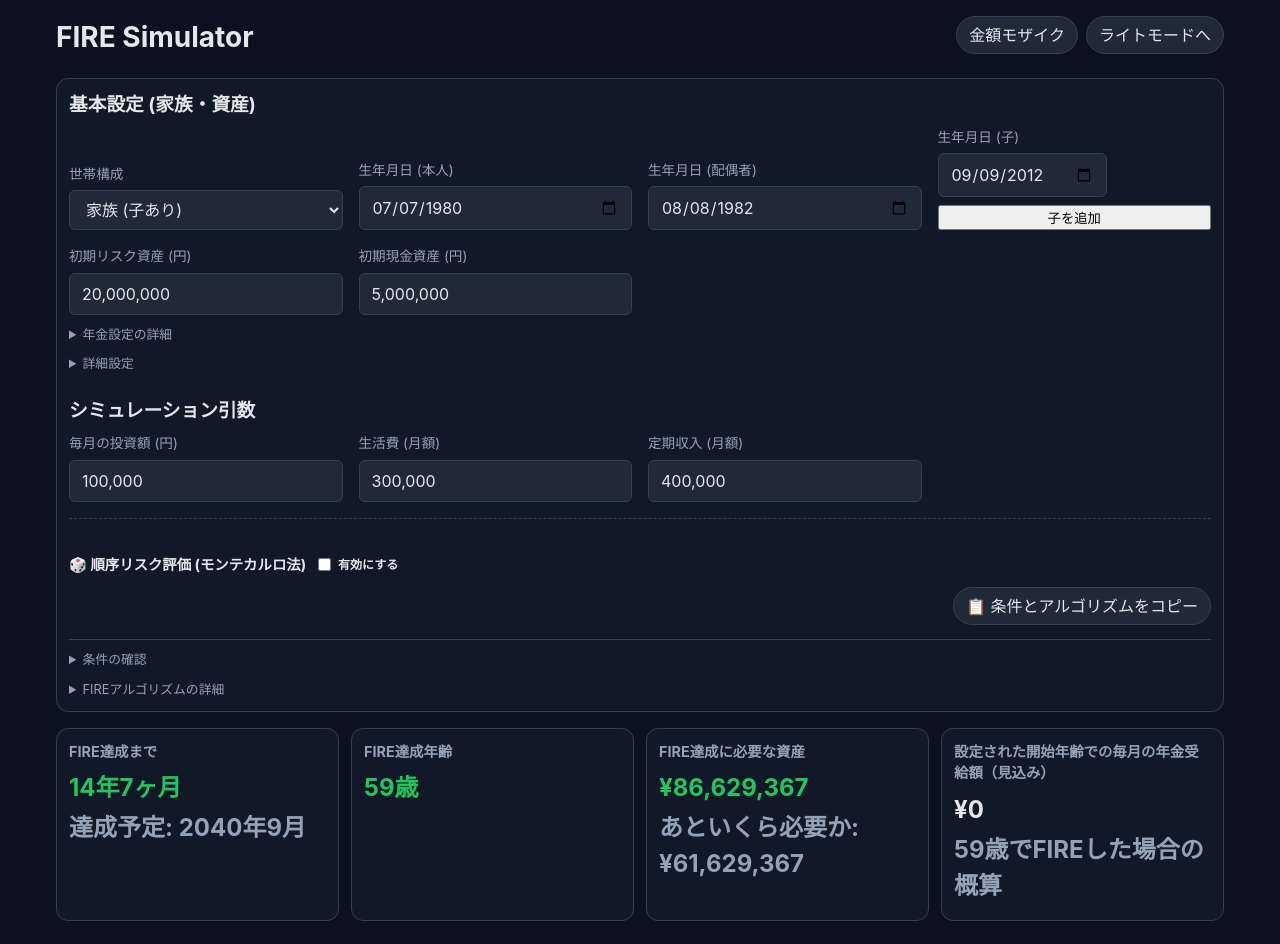
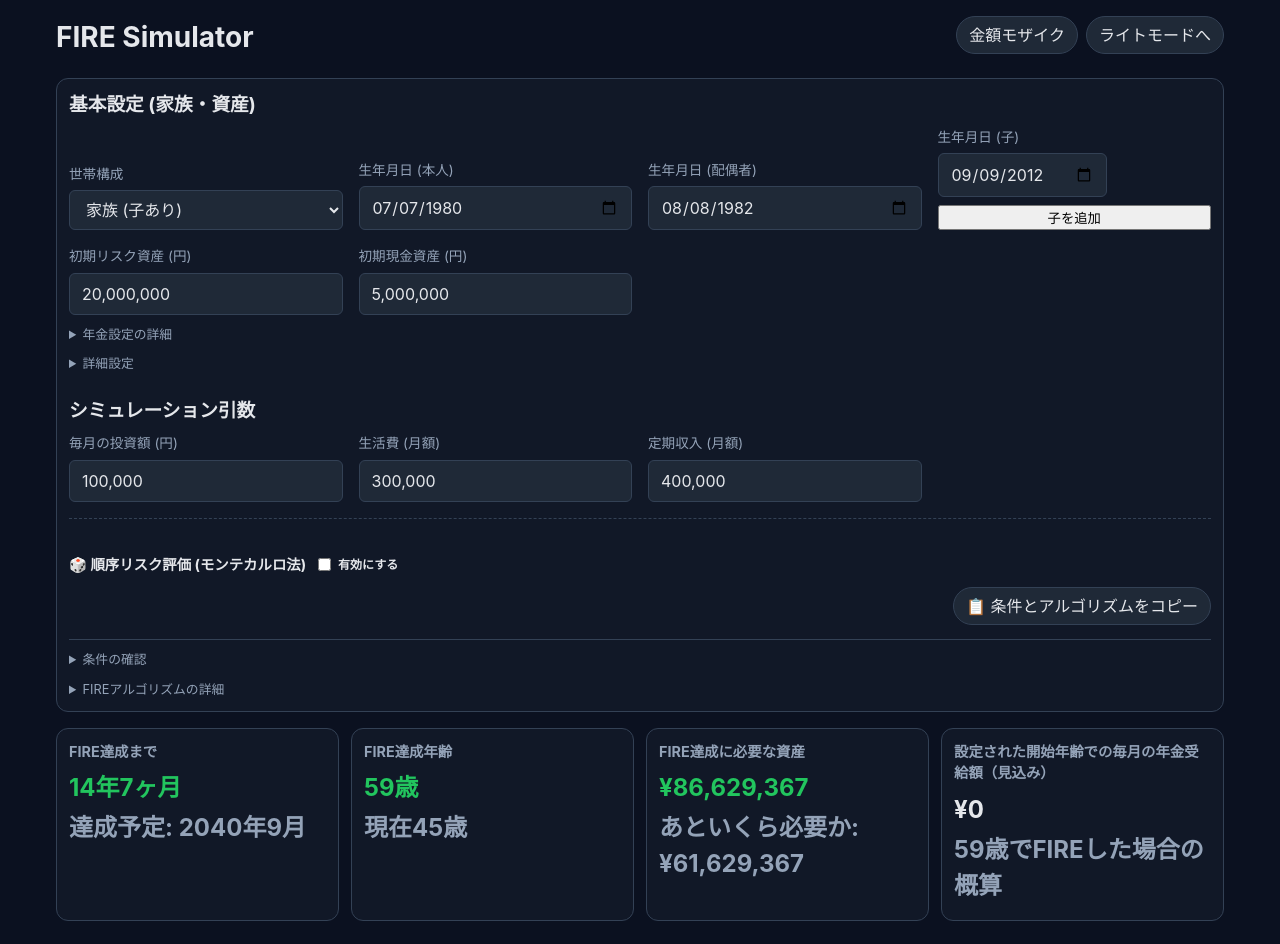
Before and after one commit to freddiefujiwara/fire, a Vue app: page /fire/1 in a window 1280 px wide. Shown: the top 944 px of the page. Built offline with nearby package versions, Linux system fonts and the light colour scheme.

Commit message:
Add current age under FIRE achievement age card

```diff
--- a/src/views/FireSimulator.vue
+++ b/src/views/FireSimulator.vue
@@ -389,6 +389,7 @@ const {
       <article class="card">
         <h2>FIRE達成年齢</h2>
         <p class="is-positive">{{ fireAchievementAge }}歳</p>
+        <p class="meta">現在{{ currentAge }}歳</p>
       </article>
       <article class="card">
         <h2>FIRE達成に必要な資産</h2>
```
